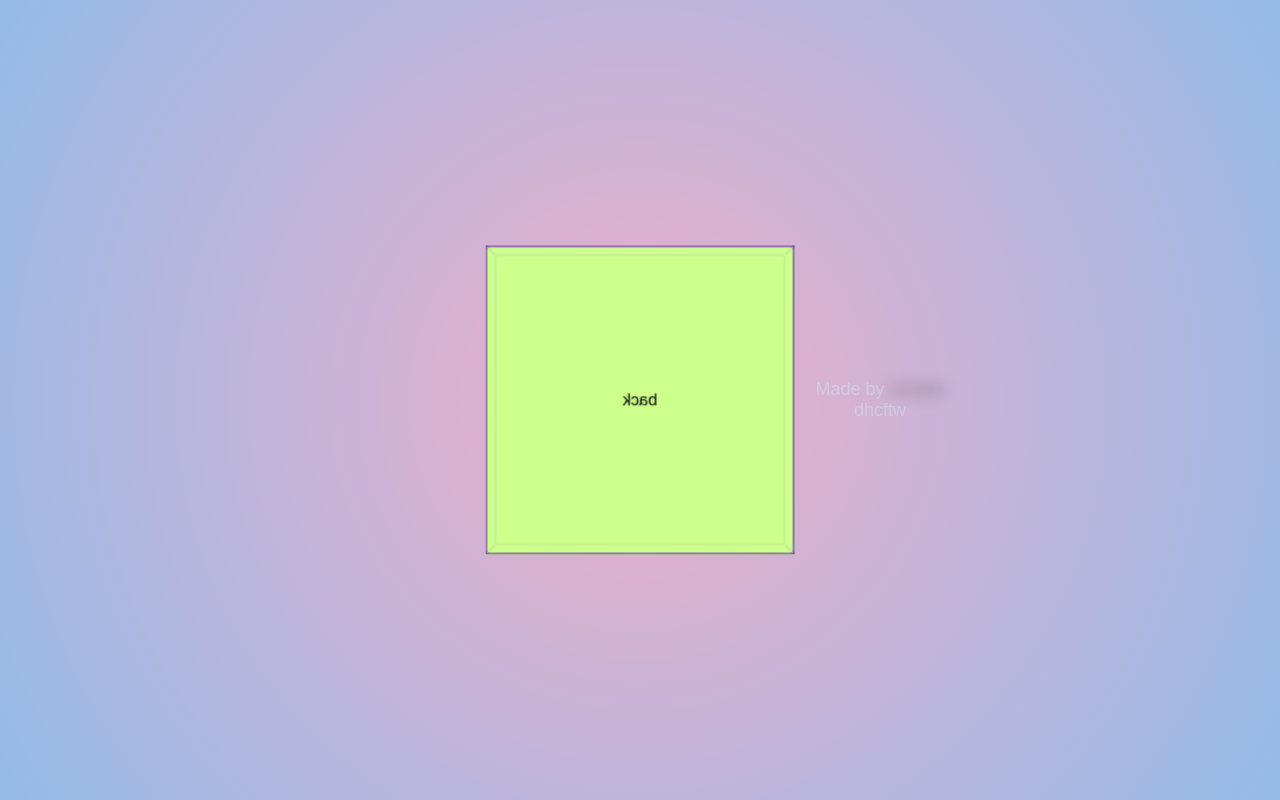
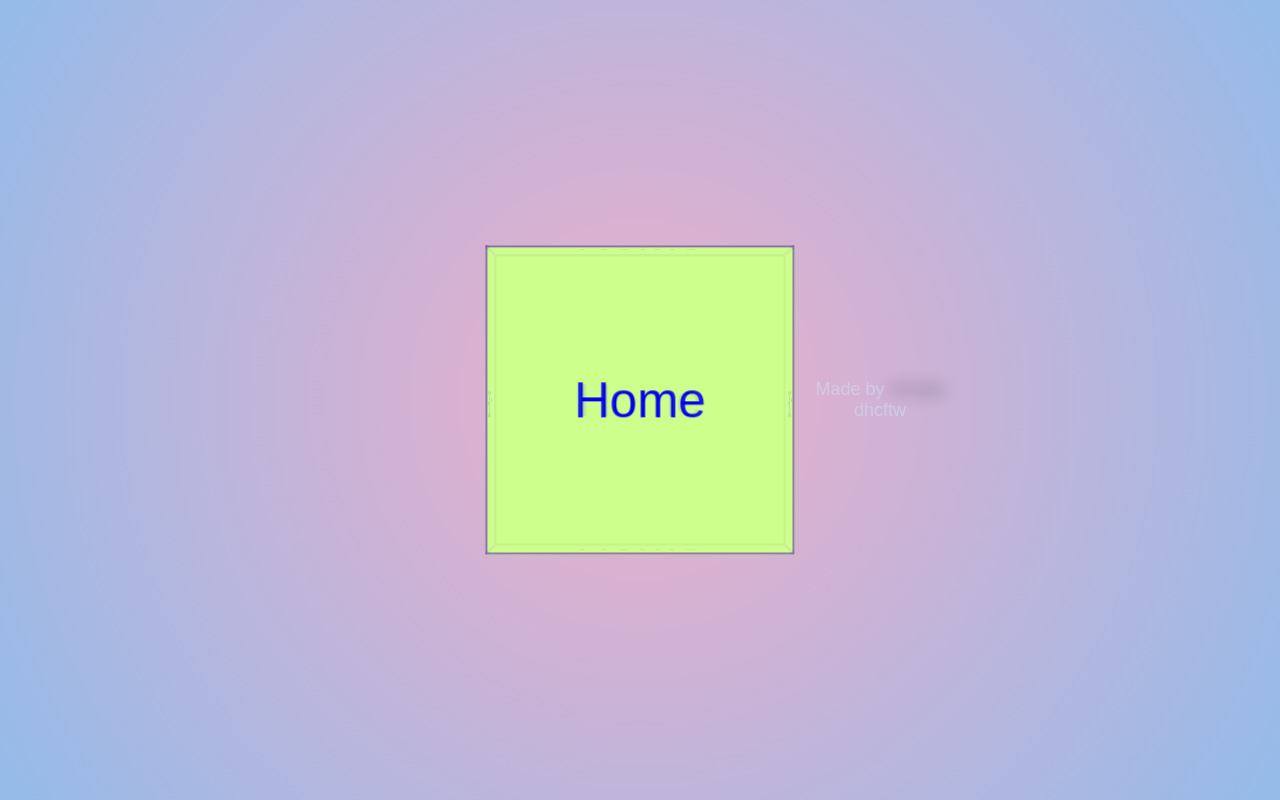
Before and after one commit to trimpta/cube, a plain HTML site: page index.html in a window 1280 px wide. Drawn offline with Linux system fonts and the light colour scheme.

Commit message:
links and fixes

```diff
--- a/index.html
+++ b/index.html
@@ -11,12 +11,12 @@
     <body>
         <div class="container">
         <div class="cube">
-            <div class="card" id="front">front</div>
-            <div class="card" id="back">back</div>
-            <div class="card" id="top">top</div>
-            <div class="card" id="bottom">bottom</div>
-            <div class="card" id="left">left</div>
-            <div class="card" id="right">right</div>
+            <div class="card" id="front"><a href="https://trimpta.netlify.app" style="text-decoration: none;font-size: 3em;">Home</a></div>
+            <div class="card" id="back"><a href="https://trimpta.netlify.app" style="text-decoration: none;font-size: 3em;">Home</a></div>
+            <div class="card" id="top"><a href="https://trimpta.netlify.app" style="text-decoration: none;font-size: 3em;">Home</a></div>
+            <div class="card" id="bottom"><a href="https://trimpta.netlify.app" style="text-decoration: none;font-size: 3em;">Home</a></div>
+            <div class="card" id="left"><a href="https://trimpta.netlify.app" style="text-decoration: none;font-size: 3em;">Home</a></div>
+            <div class="card" id="right"><a href="https://trimpta.netlify.app" style="text-decoration: none;font-size: 3em;">Home</a></div>
         </div>
 
         <div class="credits">
--- a/styles.css
+++ b/styles.css
@@ -110,7 +110,7 @@ html, body {
 }
 
 #back {
-    transform:rotatey(180deg) translatez(-150px);
+    transform:rotatey(0deg) translatez(150px);
     opacity: 0.9;
 }
 
@@ -136,7 +136,7 @@ html, body {
    }
 
   .cube:hover > #back{
-    transform:rotatey(180deg) translatez(-200px);
+    transform:rotatey(0deg) translatez(200px);
   }
 
   .cube:hover > #front{
```
